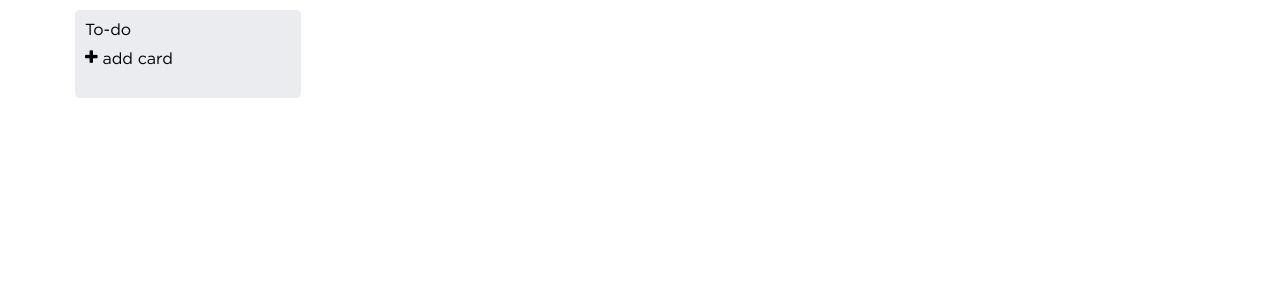
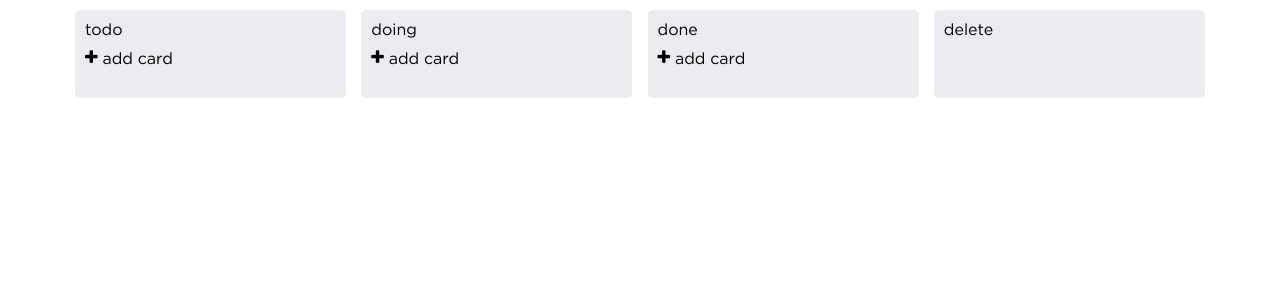
Before and after one commit to Vladimir547/react-todo, a React (Create React App) app: page / in a window 1280 px wide. Shown: the top 300 px of the page. Built offline with nearby package versions, Linux system fonts and the light colour scheme; a web font is replaced by a local one.

Commit message:
add move todos

```diff
--- a/src/App.css
+++ b/src/App.css
@@ -5,4 +5,5 @@
   display: flex;
   align-items: flex-start;
   padding-top: 10px;
+  justify-content: space-between;
 }
--- a/src/App.js
+++ b/src/App.js
@@ -9,6 +9,9 @@ function App() {
   return (
     <div className="App">
       <List classProps='todo'/>
+      <List classProps='doing'/>
+      <List classProps='done'/>
+      <List classProps='delete'/>
       { isShow && <Modal />}
     </div>
   );
--- a/src/actions/actions.js
+++ b/src/actions/actions.js
@@ -5,6 +5,7 @@ const actionTypes = {
     CLOSE_MODAL: 'CLOSE_MODAL',
     VIEW_TASK: 'VIEW_TASK',
     SET_TASK: 'SET_TASK',
+    MOVE_ITEM: 'MOVE_ITEM',
 };
 
 export function actionAdd ( obj ) {
@@ -40,5 +41,14 @@ export function actionSetTask ( num, name ) {
         payload: [num, name]
     };
 }
+export function actionMoveItem ( wrapper, number ) {
+    return {
+        type: actionTypes.MOVE_ITEM,
+        payload: {
+            cont: wrapper,
+            num: number
+        }
+    };
+}
 
 export default actionTypes;
--- a/src/components/form/Form.js
+++ b/src/components/form/Form.js
@@ -18,6 +18,7 @@ const Form = (props) => {
     };
     const addTask = (e) => {
         props.showForm(e);
+        console.log(todo);
         dispatch(actionAdd({ discription: todoDescription, title: todoTitle, which: todosName}));
         setTodoTitle('');
         setTodoDescription('');
--- a/src/components/listItem/ListItem.js
+++ b/src/components/listItem/ListItem.js
@@ -1,7 +1,7 @@
 import React from 'react';
 import { useDispatch, useSelector } from 'react-redux';
 
-import { actionShowMadal, actionShowModalEdit, actionShowModalView, actionSetTask } from '../../actions/actions';
+import { actionShowMadal, actionShowModalEdit, actionShowModalView, actionSetTask, actionMoveItem } from '../../actions/actions';
 import './ListItem.css';
 
 const ListItem = (props) => {
@@ -20,13 +20,16 @@ const ListItem = (props) => {
         dispatch(actionShowMadal());
         dispatch(actionShowModalView());
     };
+    const moveItem = (e) => {
+        dispatch(actionMoveItem( wrapper, e.target.closest('.task').dataset.id ));
+    };
     return (
         <div className="task" data-id={props.itemText.id}>
             <p className="title-text">{props.itemText.title} {props.itemText.id}</p>
             <p className="hide">{props.itemText.discription}</p>
             <div className="task__icons">
                 <i className="icon-view-show" onClick={ (e) => showTask(e) }></i>
-                <i className="icon-point-right"></i>
+                <i className="icon-point-right" onClick={(e) => moveItem(e)}></i>
                 <i className="icon-pencil" onClick={ (e) => editTask(e) }></i>
                 {
                     deleted && <i className="icon-close"></i>
--- a/src/list/ListWrapper/List.css
+++ b/src/list/ListWrapper/List.css
@@ -2,7 +2,7 @@
     background-color: #ebecf0;
     padding: 10px;
     border-radius: 5px;
-    width: 20%;
+    width: 24%;
     display: flex;
     flex-direction: column;
     min-height: 88px;
--- a/src/list/ListWrapper/List.js
+++ b/src/list/ListWrapper/List.js
@@ -9,7 +9,7 @@ const List = (props) => {
     const tasks = useSelector((state) => state[props.classProps]);
     const [ formClass, setFormClass ] = useState('todo__form-none');
     const [ todoAddClass, setTodoAddClass ] = useState('todo__add-show')
-
+    const isntDelete = props.classProps !== 'delete';
     const showForm = (e) => {
         e.preventDefault();
         if (formClass === 'todo__form-none' && todoAddClass === 'todo__add-show') {
@@ -24,7 +24,7 @@ const List = (props) => {
     return (
         <div className="todo__wrapper">
             <div className="todo__title">
-                <h3>To-do</h3>
+                <h3>{props.classProps}</h3>
             </div>
             <div className={`${props.classProps} tasks`}>
                 {tasks.map((item, index) => {
@@ -33,10 +33,15 @@ const List = (props) => {
                     );
                 })}
             </div>
-            <Form formClass={formClass} showForm={(e) => showForm(e)} whichState={props.classProps} />
-            <div className={todoAddClass}>
-				<a href="" className="add__btn" onClick={(e) => showForm(e)}><i className="icon-plus"></i> add card</a>
-			</div>
+                <Form formClass={formClass} showForm={(e) => showForm(e)} whichState={props.classProps} />
+
+            {
+                isntDelete &&
+                <div className={todoAddClass}>
+                    <a href="" className="add__btn" onClick={(e) => showForm(e)}><i className="icon-plus"></i> add card</a>
+                </div>
+            }
+
         </div>
     );
 };
--- a/src/reducer/reducer.js
+++ b/src/reducer/reducer.js
@@ -14,8 +14,8 @@ function reducer ( state = initialState, action) {
         case 'ADD':
             return {
                 ...state,
-                todo: [...state.todo, {
-                    id: state.todo.length > 0 ? state.todo[state.todo.length - 1].id + 1 : 0,
+                [action.payload.which]: [...state[action.payload.which], {
+                    id: state[action.payload.which].length > 0 ? state[action.payload.which][state[action.payload.which].length - 1].id + 1 : 0,
                     title: action.payload.title,
                     discription: action.payload.discription
                 }],
@@ -48,13 +48,49 @@ function reducer ( state = initialState, action) {
                 currentTask: [action.payload[0], action.payload[1]],
             };
         case 'EDIT':
-                let stateTodo = state[action.payload.wrapper];
-                const cloneTodo = [...stateTodo];
-                cloneTodo.splice(action.payload.num, 1, action.payload.newItem);
-                return {
-                    ...state,
-                    [action.payload.wrapper]: cloneTodo,
-                };
+            let stateTodo = state[action.payload.wrapper];
+            const cloneTodo = stateTodo.map((item) => {
+                if (item.id === action.payload.newItem.id) {
+                    return action.payload.newItem;
+                } else {
+                    return item;
+                }
+            });
+            return {
+                ...state,
+                [action.payload.wrapper]: cloneTodo,
+            };
+        case 'MOVE_ITEM':
+            let nextWrapper = null;
+            const cloneWrap = [...state[action.payload.cont]];
+            const currantEl = cloneWrap.filter((item) => {
+                if (item.id === Number(action.payload.num)) {
+                    return item;
+                }
+            });
+            const newArray = cloneWrap.filter((item) => {
+                if (item.id !== Number(action.payload.num)) {
+                    return item;
+                }
+            });
+            if (action.payload.cont === 'todo') {
+                nextWrapper = 'doing';
+            }
+            if (action.payload.cont === 'doing') {
+                nextWrapper = 'done';
+            }
+            if (action.payload.cont === 'done') {
+                nextWrapper = 'todo';
+            }
+            if (action.payload.cont === 'delete') {
+                nextWrapper = 'todo';
+            }
+            currantEl[0].id = state[nextWrapper].length > 0 ? state[nextWrapper][state[nextWrapper].length - 1]. id + 1 : 0;
+            return {
+                ...state,
+                [action.payload.cont]: [...newArray],
+                [nextWrapper]: [...state[nextWrapper], ...currantEl]
+            };
         default:
             return state;
     }
```
Also changed, not shown: 1 other file (tests, documents, lock files or other folders).
